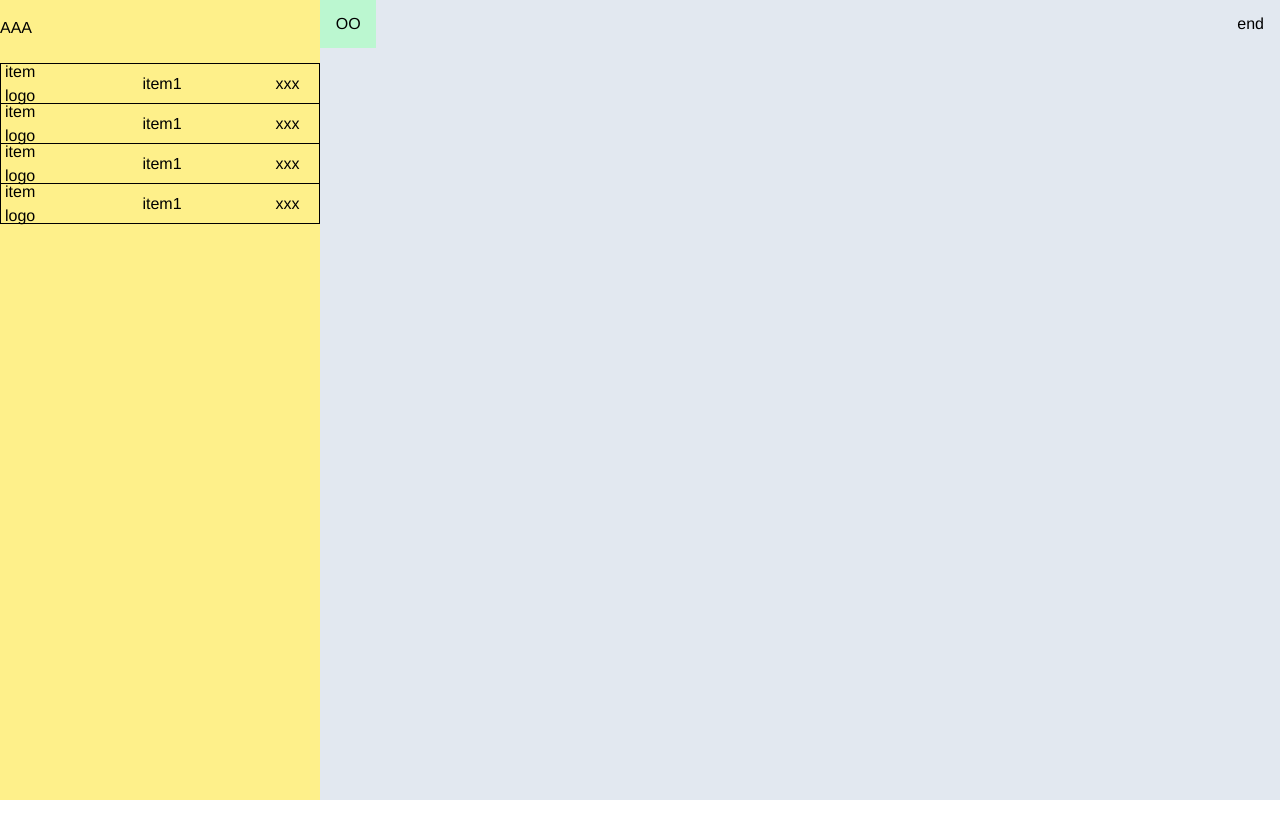
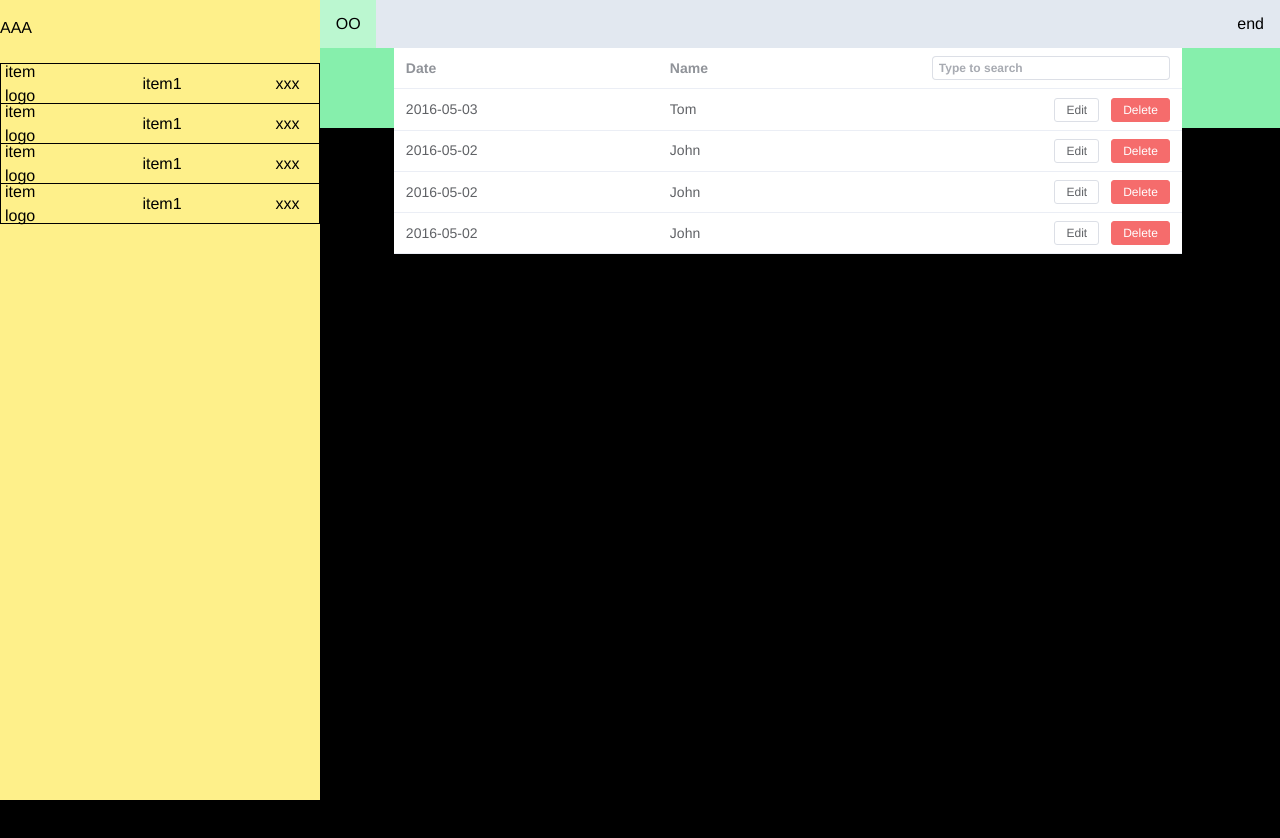
Before and after one commit to Howard0401/howard-vue3-admin-tailwind-element, a Vue app: page /#/dashboard in a window 1280 px wide. Shown: the top 838 px of the page. Before the commit the page ends 800 px from the top, so only its background shows below. Built offline with nearby package versions, Linux system fonts and the light colour scheme.

Commit message:
chore:[Howard] deprecate mouse event, TODO: find a properly name?

```diff
--- a/src/views/dashboard/index.vue
+++ b/src/views/dashboard/index.vue
@@ -11,7 +11,6 @@
       <div v-for="(n, i) in tableData" :key="i">
           <!-- sidebar list -->
           <div :class="isSidebarClicked ? '':''"
-                @mouseleave="isSidebarSmallIconHovered = false"
                 class="border-black border-b border-x h-sidbar_dropdown_list w-80">
               <div class="flex">
                 <div class="flex justify-center items-center
@@ -28,10 +27,15 @@
                     :class="isHeaderOpen ? `` : `hidden` " >xxx
                 </div>
                 <div v-if="isHeaderOpen === false">
+                <!-- @mouseenter="isSidebarSmallIconHovered = false;isCurSmallIconHoverIdx = i; isSidebarSmallIconHovered = true;"
+                @mousemove="isSidebarSmallIconHovered = true; isCurSmallIconHoverIdx = i;" -->
                     <div class="flex justify-center items-center
-                            w-16 h-sidbar_dropdown_list
-                            cursor-pointer"
-                        @mouseover="isSidebarSmallIconHovered = true; isCurSmallIconHoverIdx = i;">
+                            w-16 h-full cursor-pointer
+                            hover:delay-200
+                            hover:opacity-50
+                            hover:shadow-lg
+                            ease-in-out"
+                            @click="resetCurSmallIconHoverIdx(); isCurSmallIconHoverIdx = i; isSidebarSmallIconHovered = true;">
                         smlogo
                     </div>
                 </div>
@@ -42,7 +46,7 @@
           <div class="w-sidbar" :class="isSidebarClicked ? 'duration-[90ms] bg-green-100 h-12' :
                                                       'duration-100 h-0 text-yellow-200 text-[0px]'">
             <div class="flex justify-start items-center
-                        ml-4 h-12
+                        ml-1 h-12
                         cursor-pointer">
                 subprop
             </div>
@@ -65,24 +69,28 @@
           </div>
       </div>
     </div>
+
     <!-- Header leftside ICON for open/close Sidebar -->
-    <div @click="isHeaderOpen = !isHeaderOpen; isSidebarClicked = false;"
+    <div @click="isHeaderOpen = !isHeaderOpen; isSidebarClicked = false; isSidebarSmallIconHovered = false;
+                 resetCurSmallIconHoverIdx();isSidebarSmallIconHovered = false;"
           class="bg-green-200 w-20"
           :class="isHeaderOpen? 'duration-200': 'translate-x-dash_board_trans duration-200'">
           <div class="flex justify-center h-dash_board_header items-center cursor-pointer ">OO</div>
     </div>
+
     <!-- Header right side -->
-    <div class="w-full flex justify-end h-dash_board_header">
+    <div class="w-full flex justify-end h-dash_board_header"
+                @click="resetCurSmallIconHoverIdx();isSidebarSmallIconHovered = false;">
       <div class="flex h-dash_board_header items-center mr-4">end</div>
     </div>
   </div>
 
-  <div :style="`height: ${1 + 2.5*isCurSmallIconHoverIdx}rem`" ></div>
-
+  <div class="ml-1 w-40 z-40 fixed">
+    <div :style="`height: ${1 + 2.5*isCurSmallIconHoverIdx}rem; width:10rem;`"
+          class="w-40"></div>
+    <div >
       <div v-for="(n,idx) in ['1','2','3','4']" :key="idx"
-      @mouseover="isSidebarSmallIconHovered = true"
-      @mouseleave="isSidebarSmallIconHovered = false"
-      class="z-[99999] ml-16  small-icon-hover-list h-12 p-0.5 pb-0.5  w-32 bg-blue-400 "
+          class="small-icon-hover-list relative  ml-16   h-12 p-0.5 pb-0.5  w-32 bg-blue-400 "
           :class="[isSidebarSmallIconHovered ? `hover:delay-300 ease-in-out`:`hidden`,]">
             <div class="flex justify-start items-center cursor-pointer
                       hover:bg-slate-300
@@ -94,9 +102,16 @@
                         {{ n }}
             </div>
       </div>
+    </div>
+ </div>
 
-  <!-- <div class="h-20 flex w-full bg-green-300">
-    <div class="-z-10" :class="isHeaderOpen ? `w-main_content_left_normal duration-100`:
+        <!-- @mousemove="isSidebarSmallIconHovered = false; resetCurSmallIconHoverIdx();" -->
+        <!-- @mouseover="isSidebarSmallIconHovered = false; resetCurSmallIconHoverIdx();"> -->
+        <!-- @mouseleave="isSidebarSmallIconHovered = false; resetCurSmallIconHoverIdx();" -->
+  <div class="h-20 flex w-full bg-green-300 -z-20"
+        @click="resetCurSmallIconHoverIdx();isSidebarSmallIconHovered = false;"
+        >
+    <div class="" :class="isHeaderOpen ? `w-main_content_left_normal duration-100`:
                                 `w-main_content_left_expand duration-100`"></div>
     <el-table :data="filterTableData" style="width: 100%">
       <el-table-column label="Date" prop="date" />
@@ -119,8 +134,8 @@
       </el-table-column>
     </el-table>
     <div :class="isHeaderOpen ? `w-40 duration-100`:`w-20 duration-100`"></div>
-  </div> -->
-
+  </div>
+  <div class="h-full w-full bg-black" @click="resetCurSmallIconHoverIdx();isSidebarSmallIconHovered = false;"></div>
 
 
   </div>
@@ -132,8 +147,13 @@ const isHeaderOpen = ref(true)
 const isSidebarClicked = ref(false)
 const isSidebarSmallIconHovered = ref(false)
 const isCurSmallIconHoverIdx = ref(0)
+const resetCurSmallIconHoverIdx = () => {
+  isCurSmallIconHoverIdx.value = -999
+}
+const hoveSidebarrSmallIcon = () =>  {
+  isSidebarSmallIconHovered.value = true;
+}
 const computedCurSmallIconHoverIdx = computed(() => {
-
   return
 })
 
--- a/tailwind.config.js
+++ b/tailwind.config.js
@@ -19,7 +19,7 @@ module.exports = {
       },
       width: {
         "sidbar": sidbarWidth,
-        "main_content_left_normal": "35rem",
+        "main_content_left_normal": "40rem",
         "main_content_left_expand": "15rem",
         "main_content": mainContentWidth,
       },
```
Lines whose indentation alone changed are shown as unchanged.
